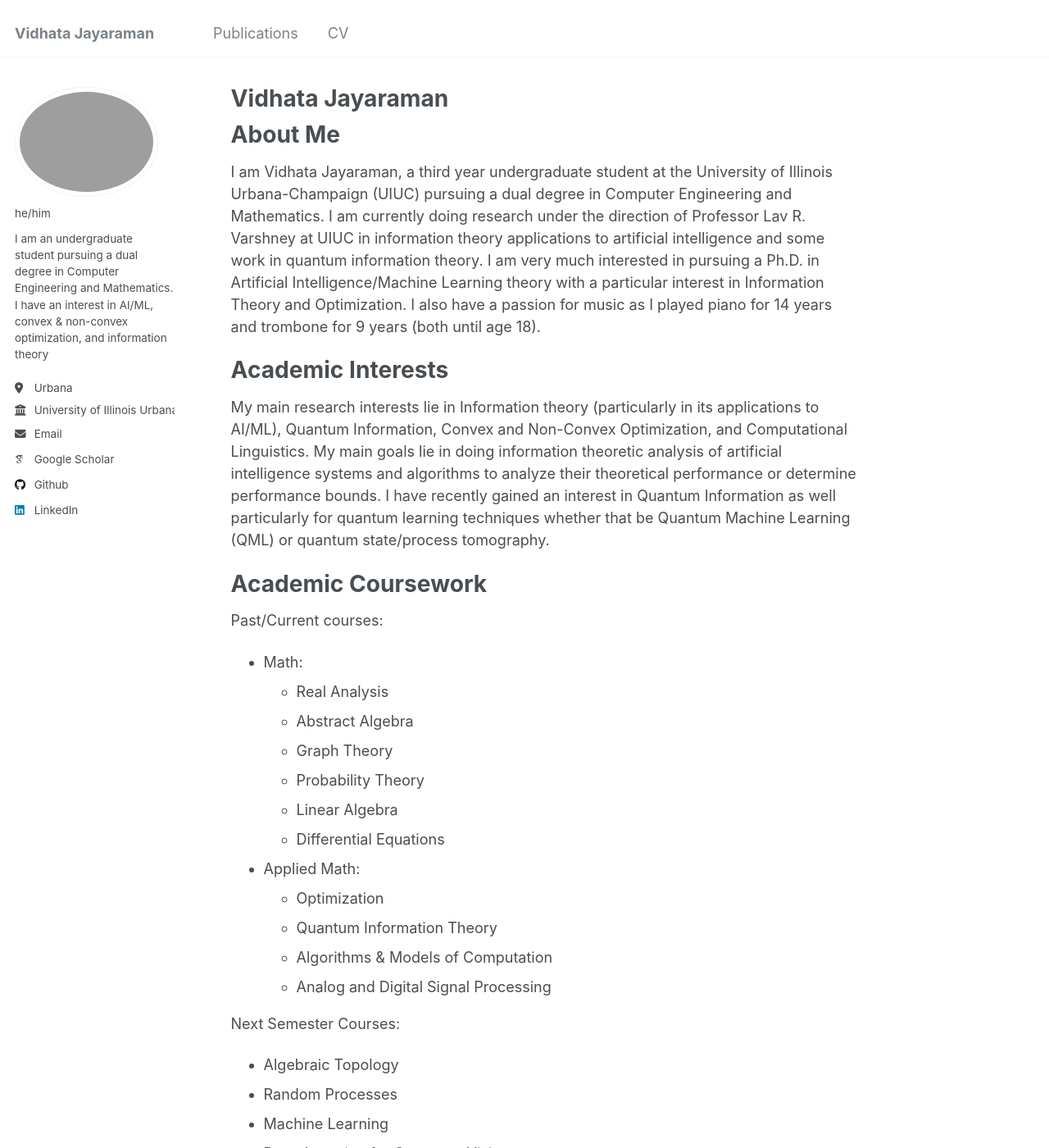
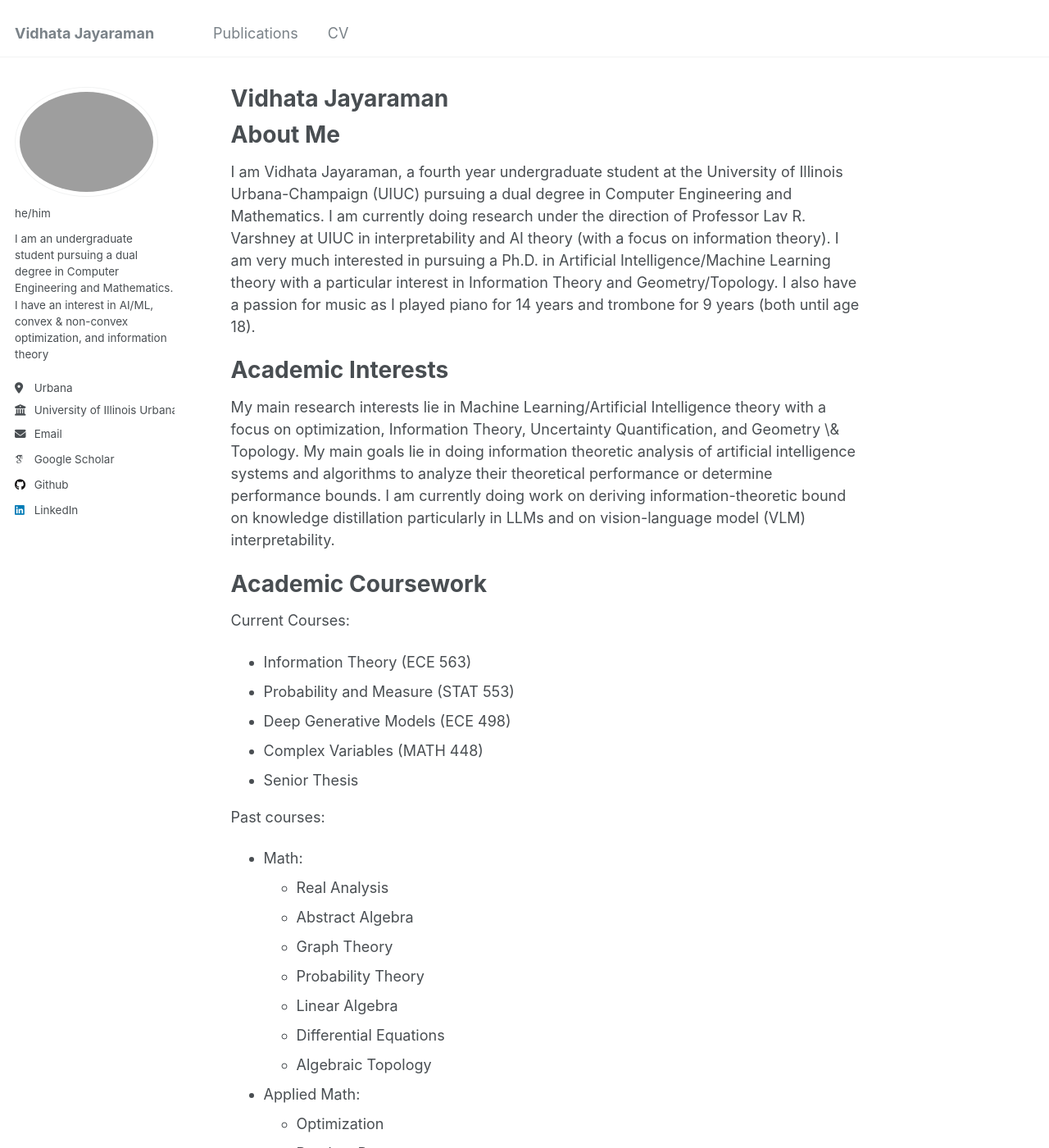
Before and after one commit to dxdt14/dxdt14.github.io, a Jekyll site: the page built from _pages/about.md, in a window 1280 px wide and 1400 px high. Shown: the whole window at 82% size. Built offline with Jekyll 4.4.1, drawn with Linux system fonts in a browser that asks for light colours; some web fonts are replaced; some of the changed text lies outside the part shown.

Commit message:
Updated research interests and classes to be up-to-date

```diff
--- a/_pages/about.md
+++ b/_pages/about.md
@@ -10,19 +10,26 @@ redirect_from:
 About Me
 ===
 
-I am Vidhata Jayaraman, a third year undergraduate student at the University of Illinois Urbana-Champaign (UIUC) pursuing a dual degree
-in Computer Engineering and Mathematics. I am currently doing research under the direction of Professor Lav R. Varshney at UIUC in information theory applications to artificial intelligence and some work in quantum information theory. I am very much interested in pursuing a Ph.D. in Artificial Intelligence/Machine Learning theory with a particular interest in Information Theory and Optimization. I also have a passion for music as I played piano for 14 years and trombone for 9 years (both until age 18).
+I am Vidhata Jayaraman, a fourth year undergraduate student at the University of Illinois Urbana-Champaign (UIUC) pursuing a dual degree
+in Computer Engineering and Mathematics. I am currently doing research under the direction of Professor Lav R. Varshney at UIUC in interpretability and AI theory (with a focus on information theory). I am very much interested in pursuing a Ph.D. in Artificial Intelligence/Machine Learning theory with a particular interest in Information Theory and Geometry/Topology. I also have a passion for music as I played piano for 14 years and trombone for 9 years (both until age 18).
 
 
 Academic Interests
 ===
 
-My main research interests lie in Information theory (particularly in its applications to AI/ML), Quantum Information, Convex and Non-Convex Optimization, and Computational Linguistics. My main goals lie in doing information theoretic analysis of artificial intelligence systems and algorithms to analyze their theoretical performance or determine performance bounds. I have recently gained an interest in Quantum Information as well particularly for  quantum learning techniques whether that be Quantum Machine Learning (QML) or quantum state/process tomography.
+My main research interests lie in Machine Learning/Artificial Intelligence theory with a focus on optimization, Information Theory, Uncertainty Quantification, and Geometry \& Topology. My main goals lie in doing information theoretic analysis of artificial intelligence systems and algorithms to analyze their theoretical performance or determine performance bounds. I am currently doing work on deriving information-theoretic bound on knowledge distillation particularly in LLMs and on vision-language model (VLM) interpretability.
 
 Academic Coursework
 ===
 
-Past/Current courses:
+Current Courses:
+- Information Theory (ECE 563)
+- Probability and Measure (STAT 553)
+- Deep Generative Models (ECE 498)
+- Complex Variables (MATH 448)
+- Senior Thesis
+
+Past courses:
 - Math:
   - Real Analysis
   - Abstract Algebra
@@ -30,14 +37,12 @@ Past/Current courses:
   - Probability Theory
   - Linear Algebra
   - Differential Equations
+  - Algebraic Topology
 - Applied Math:
   - Optimization
+  - Random Processes
+  - Machine Learning
+  - Deep Learning for Computer Vision
   - Quantum Information Theory
   - Algorithms & Models of Computation
   - Analog and Digital Signal Processing
-
-Next Semester Courses:
-- Algebraic Topology
-- Random Processes
-- Machine Learning
-- Deep Learning for Computer Vision
```
